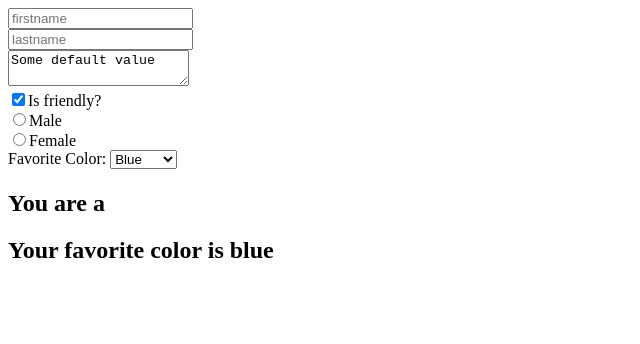
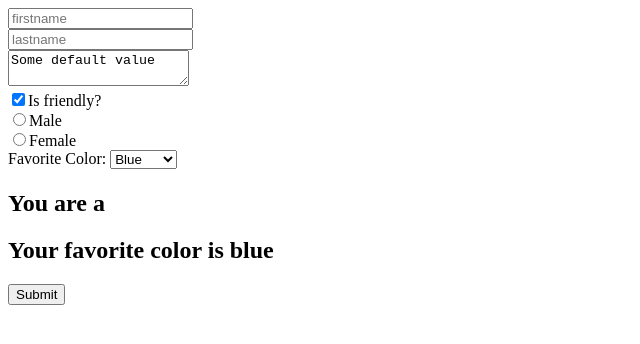
Before and after one commit to arifikhsan/scrimba-react, a React (Create React App) app: page / in a window 1280 px wide. Shown: the top 344 px of the page, without its empty margins (0-640 px from the left). Built offline with nearby package versions, Linux system fonts and the light colour scheme.

Commit message:
submit button

```diff
--- a/src/App.js
+++ b/src/App.js
@@ -21,7 +21,7 @@ class App extends Component {
   render() {
     return (
       <div>
-        <form>
+        <form onSubmit={this.submitHandler}>
           <input
             type='text'
             placeholder='firstname'
@@ -90,6 +90,7 @@ class App extends Component {
           </h1>
           <h2>You are a {this.state.gender}</h2>
           <h2>Your favorite color is {this.state.favColor}</h2>
+          <button type="submit">Submit</button>
         </form>
       </div>
     );
```
